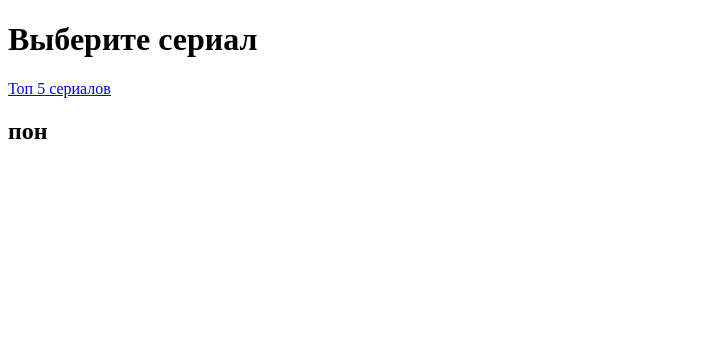
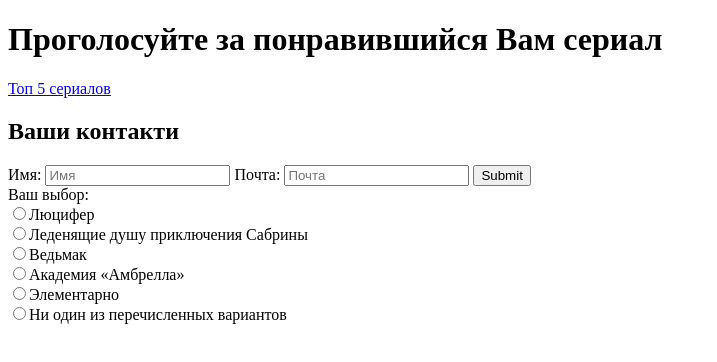
Before and after one commit to KorenkovaZhenya/homework2, a plain HTML site: page form.html in a window 1280 px wide. Shown: the whole page, without its empty margins (0-717 px from the left). Drawn offline with Linux system fonts and the light colour scheme.

Commit message:
Make a form

```diff
--- a/form.html
+++ b/form.html
@@ -4,18 +4,53 @@
     <meta charset="UTF-8">
     <meta name="viewport" content="width=device-width, initial-scale=1.0">
     <meta http-equiv="X-UA-Compatible" content="ie=edge">
-    <title>Вторая часть</title>
+    <title>Опрос</title>
 </head>
 <body>
     <header>
-        <h1>Выберите сериал</h1>
+        <h1>Проголосуйте за понравившийся Вам сериал</h1>
     </header>
     <nav>
         <a href="index.html">Топ 5 сериалов</a>
     </nav>
 
     <section>
-        <h2>пон</h2>
+        <h2>Ваши контакти</h2>
+            <form method="POST" action="https://formspree.io/mdogonrp">
+                <lable>Имя:
+                    <input type="text" placeholder="Имя" required name="text">
+                </lable>
+                <lable>Почта:
+                    <input type="email" placeholder="Почта" required name="email">
+                </lable>
+                    <input type="submit">
+                <br>
+                <lable>Ваш выбор:</lable>
+                <br>
+                <lable>
+                    <input type="radio" name="Ваш выбор" value="Люцифер">Люцифер
+                </lable>
+                <br>
+                <lable>
+                    <input type="radio" name="Ваш выбор" value="Леденящие душу приключения Сабрины">Леденящие душу приключения Сабрины
+                </lable>
+                <br>
+                <lable>
+                    <input type="radio" name="Ваш выбор" value="Ведьмак">Ведьмак
+                </lable>
+                <br>
+                <lable>
+                    <input type="radio" name="Ваш выбор" value="Академия «Амбрелла»">Академия «Амбрелла»
+                </lable>
+                <br>
+                <lable>
+                    <input type="radio" name="Элементарно" value="Элементарно">Элементарно
+                </lable>
+                <br>
+                <lable>
+                    <input type="radio" name="Ваш выбор" value="Ни один из перечисленных вариантов">Ни один из перечисленных вариантов
+                </lable>
+             </form>
     </section>
 </body>
 </html>
```
Also changed, not shown: index.html (+12 -16 lines), img/Chilling-Adventures-of-Sabrina.jpg (renamed from img/сабрина.jpg), img/Elementary.jpg (renamed from img/элементарно.jpg), img/Lucifer.jpg (renamed from img/люцифер.jpg), img/The Umbrella Academy.jpg (renamed from img/амбрелла.jpg), img/The-Witcher.jpg (renamed from img/ведьмак.jpg), img/serials.png (renamed from img/1.png).
